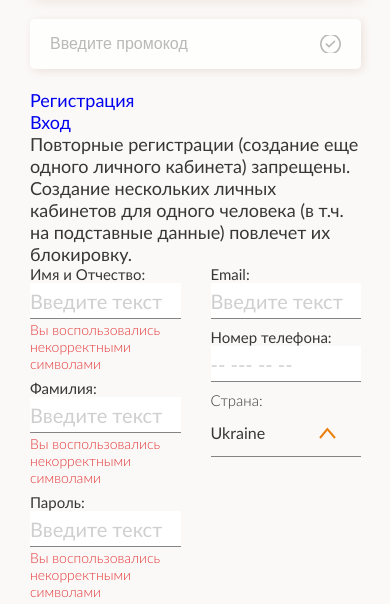
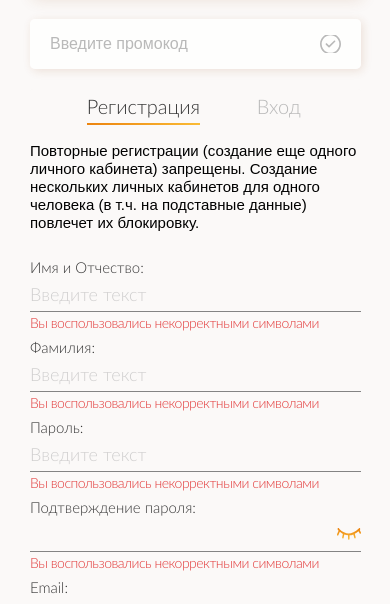
Before and after one commit to Mikhailo-Kandyba/Forex-box, a website: page src/service-order-registration.html in a window 390 px wide. Shown: the part 458-1062 px from the top of the page. Drawn offline with nearby package versions, Linux system fonts and the light colour scheme; files whose address does not match are found by name.

Commit message:
responsive service-order-registration page

```diff
--- a/src/js/main.js
+++ b/src/js/main.js
@@ -7,9 +7,9 @@ $(".btn-menu").on('click', function(e) {
 });
 
 //tabs
-// $( function() {
-//     $( "#tabs" ).tabs();
-// } );
+$( function() {
+    $( "#tabs" ).tabs();
+} );
 
 // //close/open select terminal
 // $(document).ready(function(){
--- a/src/scss/_form.scss
+++ b/src/scss/_form.scss
@@ -11,6 +11,10 @@
     font-size: $font-size-base - 3;
     line-height: $line-height-base - 4;
     color: $mine-shaft;
+
+    @include breakpoint($mobile-sm) {
+      font-family: $lato-light;
+    }
   }
 
   span {
@@ -19,6 +23,10 @@
     font-size: $font-size-base - 4;
     line-height: $line-height-base - 5;
     color: $cinnabar;
+
+    @include breakpoint($mobile) {
+      letter-spacing: -0.5px;
+    }
   }
 
   input {
@@ -31,11 +39,21 @@
     padding: 10px 10px 10px 0;
     border-bottom: 1px solid $gray;
     margin-bottom: 2px;
+    background: $base-background;
+
+    @include breakpoint($mobile-sm) {
+      font-family: $lato-light;
+    }
 
     &::placeholder {
       font-size: $font-size-base + 2;
       line-height: $line-height-base + 2;
       color: $alto;
+
+      @include breakpoint($mobile-sm) {
+        font-size: $font-size-base;
+        line-height: $line-height-base - 2;
+      }
     }
   }
 
@@ -66,6 +84,14 @@
     font-size: $font-size-base - 4;
     line-height: $line-height-base - 5;
     color: $azure;
+  }
+
+  .btn {
+    max-width: 310px;
+
+    @include breakpoint($mobile-sm) {
+      max-width: 100%;
+    }
   }
 }
 
--- a/src/scss/_header.scss
+++ b/src/scss/_header.scss
@@ -81,6 +81,11 @@
 
       @include breakpoint($tablet) {
         margin: 0 0 5px 5px;
+      }
+
+      @include breakpoint($mobile-sm) {
+        padding: 4px 10px;
+        margin: 0 10px 5px;
       }
 
       &:hover {
--- a/src/scss/_helpers.scss
+++ b/src/scss/_helpers.scss
@@ -89,6 +89,10 @@
   @include breakpoint($desktop) {
     padding: 9px 22px 9px 50px !important;
   }
+
+  @include breakpoint($mobile-sm) {
+    padding: 6px 22px !important;
+  }
 }
 
 .gradient-border {
@@ -150,6 +154,12 @@
   justify-content: flex-start;
 }
 
+.flex-direction-sm-column {
+  @include breakpoint($mobile-sm) {
+    flex-direction: column;
+  }
+}
+
 .max-width-113 {
   max-width: 113px !important;
 }
@@ -176,6 +186,14 @@
   }
 }
 
+.d-after-sm-none {
+  &:after {
+    @include breakpoint($mobile-sm) {
+      display: none;
+    }
+  }
+}
+
 .border-radius-5 {
   border-radius: 5px;
 }
--- a/src/scss/_service-order-registration.scss
+++ b/src/scss/_service-order-registration.scss
@@ -4,12 +4,15 @@
 .tabs-content {
   max-width: 705px;
   width: 100%;
+
+  @include breakpoint($mobile) {
+    max-width: 100%;
+  }
 }
 
 .ui-state-active {
   .ui-tabs-anchor {
     position: relative;
-    //font-family: $lato-regular !important;
     color: $mine-shaft !important;
 
     &:after {
@@ -27,7 +30,7 @@
 
 .ui-state-hover {
   .ui-tabs-anchor {
-    //font-family: $lato-regular !important;
+    color: $mine-shaft !important;
 
     &:after {
       content: '';
@@ -46,6 +49,10 @@
 .ui-widget.ui-widget-content {
   border: none;
   padding: 0;
+}
+
+.ui-widget-content {
+  background: $base-background !important;
 }
 
 .ui-state-default,
@@ -70,10 +77,28 @@
       margin-bottom: 40px;
     }
 
+    @include breakpoint($tablet) {
+      margin-bottom: 20px;
+    }
+
+    @include breakpoint($mobile) {
+      margin-bottom: 17px;
+    }
+
     .ui-tabs-anchor {
       padding: 0 0 7px 0;
       font-family: $lato-light;
       color: $silver;
+
+      @include breakpoint($mobile) {
+        font-family: $base-font-default;
+        font-size: $font-size-base + 2;
+        line-height: $line-height-base + 2;
+      }
+
+      @include breakpoint($mobile-sm) {
+        font-family: $lato-light;
+      }
     }
   }
 
--- a/src/scss/_sidebar.scss
+++ b/src/scss/_sidebar.scss
@@ -110,6 +110,11 @@
       background: $white;
       top: 90px;
       padding-top: 35px;
+
+      @include breakpoint($mobile-sm) {
+        top: 70px;
+        padding-top: 25px;
+      }
     }
 
     li {
@@ -139,11 +144,12 @@
         padding: 10px 50px;
         width: 100%;
         position: relative;
+        height: auto;
+        justify-content: flex-start;
       }
 
-      @include breakpoint($mobile) {
-        height: auto;
-        justify-content: flex-start;
+      @include breakpoint($mobile-sm) {
+        padding: 10px 53px 10px 20px;
       }
 
       &:after {
@@ -158,12 +164,20 @@
           height: 23px;
           background-repeat: no-repeat;
         }
+
+        @include breakpoint($mobile-sm) {
+          right: 30px;
+        }
       }
 
       img {
         @include breakpoint($mobile) {
           margin-bottom: 0;
           margin-right: 20px;
+        }
+
+        @include breakpoint($mobile-sm) {
+          margin-right: 11px;
         }
       }
 
@@ -178,15 +192,17 @@
 
       li {
         border-bottom: 1px solid rgba(184, 129, 70, 0.1);
-        margin: 0 50px;
-
-        &:first-child {
-          box-shadow: none;
-          padding: 0;
-        }
+        margin: 0 50px 5px;
       }
 
       a {
+        @include breakpoint($mobile-sm) {
+          font-size: $font-size-base - 1;
+          line-height: $line-height-base - 1;
+          font-family: $lato-light;
+          padding: 8px 30px 15px 30px;
+          text-align: left;
+        }
         &:after {
           display: none;
         }
@@ -233,6 +249,10 @@
       max-width: 495px;
       width: 100%;
       display: flex;
+
+      @include breakpoint($mobile-sm) {
+        padding: 14px 20px;
+      }
     }
 
     .btn-group {
--- a/src/service-order-registration.html
+++ b/src/service-order-registration.html
@@ -90,7 +90,7 @@
                     <img src="./images/logo.svg" width="90" height="18" alt="logo">
                 </a>
                 <div class="btn-group d-none-xl d-flex-sm">
-                    <button class="btn gradient-border btn-padding-custom img-button">0.00 EUR</button>
+                    <button class="btn gradient-border btn-padding-custom img-button d-after-sm-none">0.00 EUR</button>
                     <div class="custom-select">
                         <select>
                             <option value="1">Ru</option>
@@ -216,7 +216,7 @@
                         (в т.ч. на подставные данные) повлечет их блокировку.
                     </p>
                     <form action="#" class="registration-form">
-                        <div class="row margin-bottom-18">
+                        <div class="row margin-bottom-18 flex-direction-sm-column">
                             <div class="col">
                                 <div class="padding-right-27">
                                     <div class="form-group">
@@ -271,7 +271,7 @@
                 </div>
                 <div id="tabs-2">
                     <form action="#" class="registration-form">
-                        <div class="row margin-bottom-18">
+                        <div class="row margin-bottom-18 flex-direction-sm-column">
                             <div class="col">
                                 <div class="padding-right-27">
                                     <div class="form-group">
```
Also changed, not shown: src/balance.html (+1 -6 lines), src/index.html (+1 -1 lines), src/my-services.html (+1 -1 lines), src/payment-choice.html (+1 -1 lines), src/personal-data.html (+1 -1 lines), src/css/styles.css.
